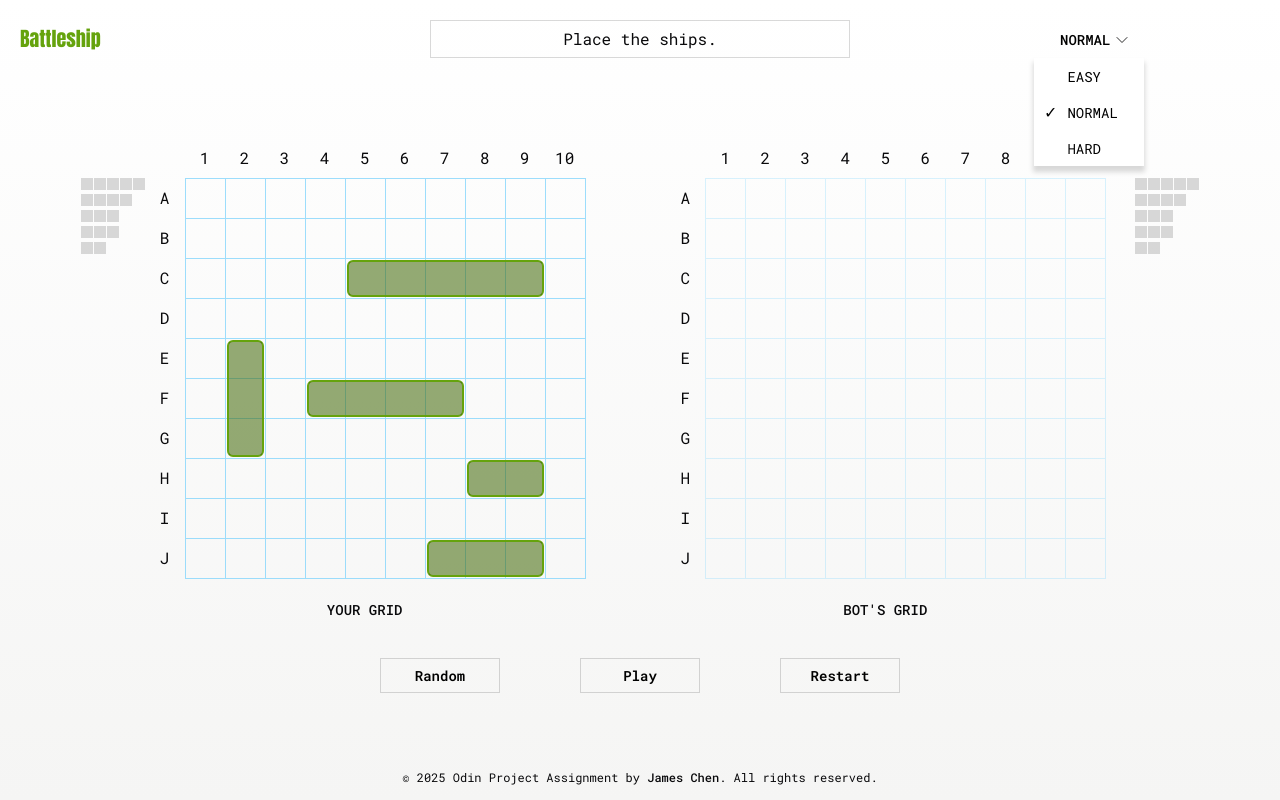
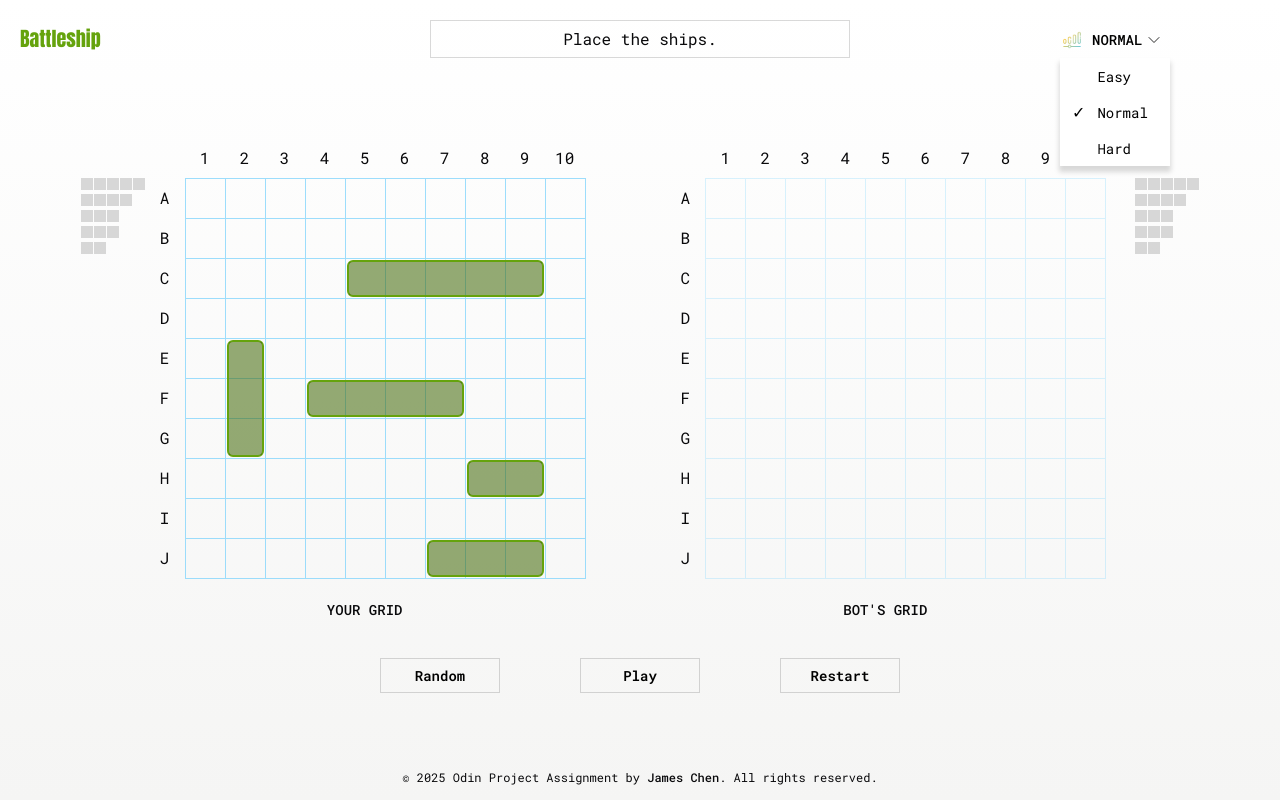
Before and after one commit to jameschen215/battleship, a website built with webpack: page src/template.html in a window 1280 px wide. Both pictures are taken after a click on the button "NORMAL". Built offline with nearby package versions, Linux system fonts and the light colour scheme.

Commit message:
Add an icon before dropdown

```diff
--- a/src/component/header/header.css
+++ b/src/component/header/header.css
@@ -53,6 +53,19 @@
 
 	display: flex;
 	align-items: center;
+	gap: 8px;
+
+	/* border: 1px solid #000; */
+}
+
+.difficulty-icon {
+	width: 24px;
+	height: 24px;
+	margin-top: 2px;
+}
+
+.difficulty-icon img {
+	width: 100%;
 }
 
 .dropdown-trigger {
@@ -66,6 +79,10 @@
 	border: none;
 	background-color: transparent;
 	cursor: pointer;
+}
+
+.dropdown-trigger.disabled {
+	pointer-events: none;
 }
 
 .button-text {
@@ -84,7 +101,7 @@
 .dropdown {
 	position: absolute;
 	z-index: 10;
-	left: -26px;
+	left: 0px;
 	top: 100%;
 	width: 110px;
 	height: max-content;
@@ -97,7 +114,7 @@
 
 .option {
 	width: 100%;
-	padding: 6px 10px;
+	padding: 6px 12px;
 	border: none;
 	border-top: 1px solid var(--gray-200);
 	text-align: start;
@@ -107,7 +124,7 @@
 
 	display: flex;
 	align-items: center;
-	gap: 10px;
+	gap: 12px;
 }
 
 .option:hover {
@@ -117,7 +134,7 @@
 
 .option-text {
 	font-size: 1.4rem;
-	text-transform: uppercase;
+	text-transform: capitalize;
 }
 
 .dropdown-trigger:hover {
--- a/src/component/header/header.js
+++ b/src/component/header/header.js
@@ -1,4 +1,6 @@
 import './header.css';
+
+import difficultyIcon from '../../images/difficulty-icon.png';
 
 import { DOWN_ANGLE } from '../../script/constants.js';
 
@@ -6,6 +8,8 @@ import { ComputerPlayer } from '../../script/computer-players/computer-player.js
 import { HumanPlayer } from '../../script/human-player.js';
 import { EasyComputerPlayer } from '../../script/computer-players/easy-computer-player.js';
 import { HardComputerPlayer } from '../../script/computer-players/hard-computer-player.js';
+
+const DIFFICULTY_ICON = `<svg xmlns="http://www.w3.org/2000/svg" width="24" height="24" viewBox="0 0 24 24" fill="none" stroke="currentColor" stroke-width="2" stroke-linecap="round" stroke-linejoin="round" class="lucide lucide-chart-no-axes-column-increasing"><line x1="12" x2="12" y1="20" y2="10"/><line x1="18" x2="18" y1="20" y2="4"/><line x1="6" x2="6" y1="20" y2="16"/></svg>`;
 
 export function Header(game) {
 	const header = document.createElement('header');
@@ -63,9 +67,21 @@ export function Header(game) {
 	const dropdownContainer = document.createElement('div');
 	dropdownContainer.className = 'dropdown-container';
 
+	const difficultyIconDom = document.createElement('div');
+	difficultyIconDom.className = 'difficulty-icon';
+	// difficultyIconDom.innerHTML = DIFFICULTY_ICON;
+	const image = document.createElement('img');
+	image.src = difficultyIcon;
+	image.alt = 'Difficulty icon';
+	difficultyIconDom.appendChild(image);
+
+	dropdownContainer.appendChild(difficultyIconDom);
+
 	const triggerButton = document.createElement('button');
 	triggerButton.id = 'dropdown-trigger';
-	triggerButton.className = 'dropdown-trigger';
+	triggerButton.className = `dropdown-trigger ${
+		game.isGameRunning ? 'disabled' : ''
+	}`;
 
 	const buttonText = document.createElement('div');
 	buttonText.classList = 'button-text';
--- a/src/script/game.js
+++ b/src/script/game.js
@@ -19,7 +19,7 @@ export class Game {
 	// Delay function for bot thinking
 	#delay() {
 		return new Promise((resolve) =>
-			setTimeout(resolve, getRandomInt(250, 3000))
+			setTimeout(resolve, getRandomInt(250, 1000))
 		);
 	}
 
```
Also changed, not shown: src/images/difficulty-icon.png (added).
